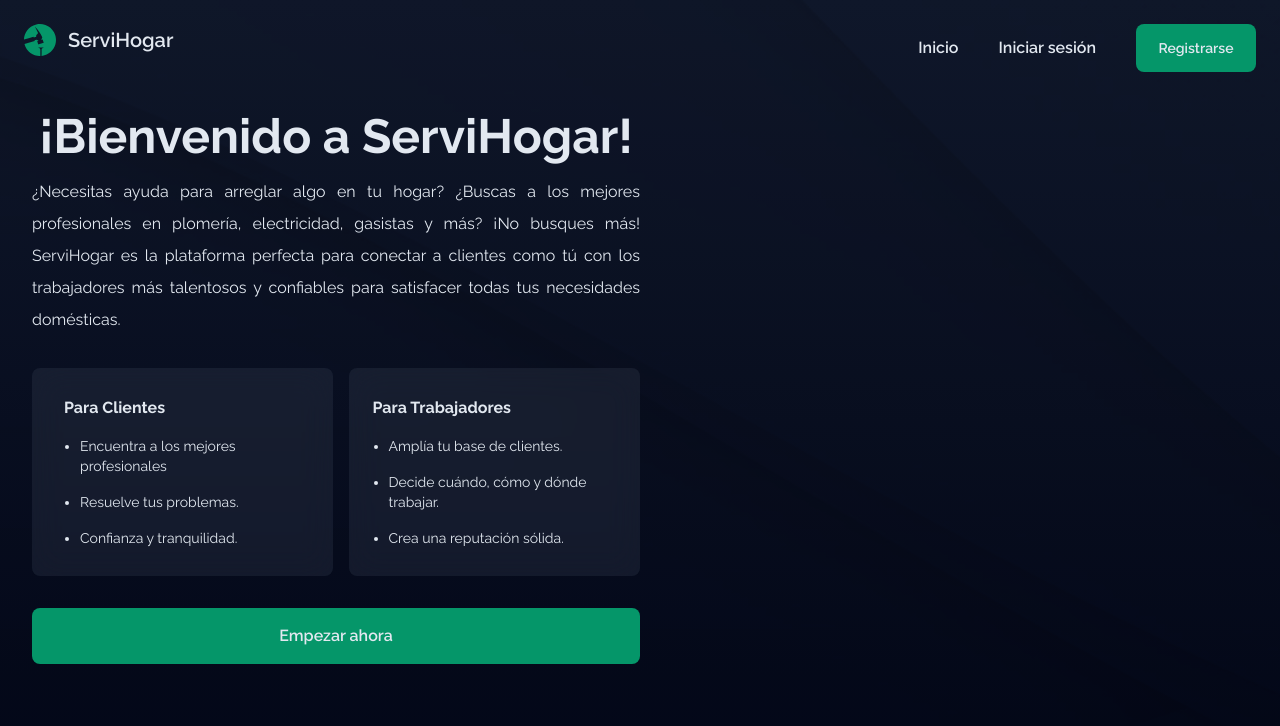
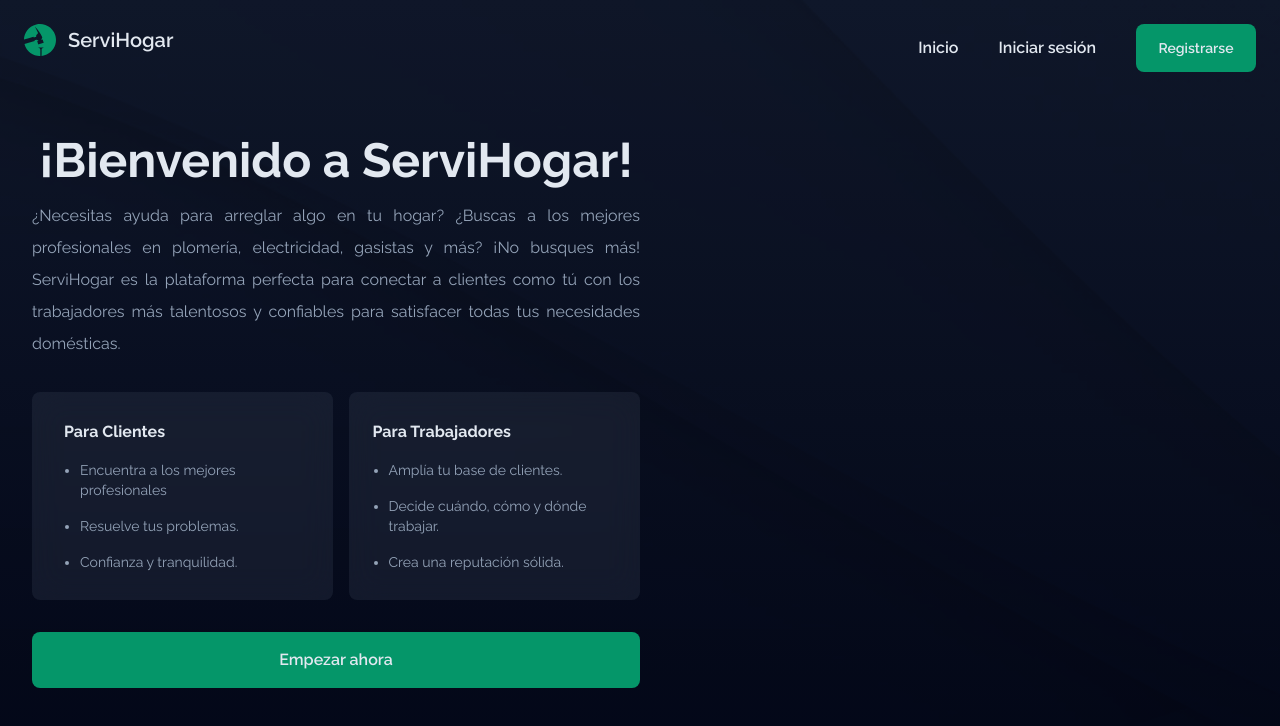
Before and after one commit to ignaciojsoler/nucba-proyecto-final-frontend, a React (Vite) app: page / in a window 1280 px wide. Shown: the top 726 px of the page. Built offline with nearby package versions, Linux system fonts and the light colour scheme.

Commit message:
Fix: background dark and some spaces aligns

```diff
--- a/src/components/Button.tsx
+++ b/src/components/Button.tsx
@@ -39,7 +39,7 @@ export const Button = (props: ButtonProps) => {
     }
     ${
       color === "secondary"
-        ? " bg-fuchsia-900 text-slate-200 hover:bg-fuchsia-800"
+        ? " bg-purple-900 text-slate-200 hover:bg-purple-800"
         : color === "dark"
         ? "bg-slate-900 hover:bg-slate-800"
         : color === "neutral"
--- a/src/components/Header.tsx
+++ b/src/components/Header.tsx
@@ -9,10 +9,12 @@ export const Navbar = () => {
   return (
     <nav className="absolute w-full z-20">
       <div className="px-6 py-6 flex justify-between items-start m-auto md:justify-between lg:max-w-7xl">
-        <span className="relative z-30 hidden md:flex md:items-center md:space-x-3">
-          <img src={logo} alt="logotype" className="w-8 h-8" />
-          <h6 className="text-slate-200 text-xl font-semibold">ServiHogar</h6>
-        </span>
+        <Link to="/">
+          <span className="relative z-30 hidden md:flex md:items-center md:space-x-3">
+            <img src={logo} alt="logotype" className="w-8 h-8" />
+            <h6 className="text-slate-200 text-xl font-semibold">ServiHogar</h6>
+          </span>
+        </Link>
         <div className="md:hidden">
           <div className="fixed z-20 left-0 bg-gradient-to-b from-slate-900 to-transparent w-full top-0 px-6 pt-6 pb-11 flex justify-between">
             <i className="relative z-30 lg:hidden">
--- a/src/pages/Landing.tsx
+++ b/src/pages/Landing.tsx
@@ -6,12 +6,12 @@ export const Landing = () => {
   return (
     <div className="px-6 flex flex-col justify-center pt-24 text-slate-200 md:px-8 md:pt-0 md:items-center lg:max-w-7xl m-auto lg:grid lg:grid-cols-2 min-h-screen">
       <div className="fixed top-0 left-0 bg-hero-texture bg-cover mix-blend-multiply h-screen w-screen" />
-      <div className=" space-y-8 pt-6 pb-12 z-10">
+      <div className=" space-y-8 pt-6 z-10 md:pb-0">
         <div className=" space-y-4">
           <h1 className=" text-5xl text-center font-bold">
             ¡Bienvenido a ServiHogar!
           </h1>
-          <p className="text-justify leading-8">
+          <p className="text-justify leading-8 text-slate-400">
             ¿Necesitas ayuda para arreglar algo en tu hogar? ¿Buscas a los
             mejores profesionales en plomería, electricidad, gasistas y más? ¡No
             busques más! ServiHogar es la plataforma perfecta para conectar a
@@ -23,7 +23,7 @@ export const Landing = () => {
           <div className="flex flex-col space-y-6 md:space-y-0 md:flex-row md:justify-center md:items-start md:gap-4">
             <div className="w-full backdrop-blur-lg bg-slate-400 bg-opacity-10 px-8 space-y-4 rounded-lg h-52 flex flex-col justify-center">
               <h6 className=" font-bold">Para Clientes</h6>
-              <ul className=" text-sm space-y-4 list-disc pl-4">
+              <ul className=" text-sm space-y-4 list-disc pl-4 text-slate-400">
                 <li className="">Encuentra a los mejores profesionales</li>
                 <li>Resuelve tus problemas.</li>
                 <li>Confianza y tranquilidad.</li>
@@ -31,7 +31,7 @@ export const Landing = () => {
             </div>
             <div className="w-full backdrop-blur-lg bg-slate-400 bg-opacity-10 py-8 px-6 space-y-4 rounded-lg h-52 flex flex-col justify-center">
               <h6 className=" font-bold">Para Trabajadores</h6>
-              <ul className=" text-sm space-y-4 list-disc pl-4">
+              <ul className=" text-sm space-y-4 list-disc pl-4 text-slate-400">
                 <li className="">Amplía tu base de clientes.</li>
                 <li>Decide cuándo, cómo y dónde trabajar.</li>
                 <li>Crea una reputación sólida.</li>
@@ -41,6 +41,9 @@ export const Landing = () => {
           <Button onClick={() => {navigate('/plans')}} title="Empezar ahora" widthFull />
         </div>
       </div>
+      {/* <div>
+        hola
+      </div> */}
     </div>
   );
 };
--- a/src/pages/SignUp.tsx
+++ b/src/pages/SignUp.tsx
@@ -76,12 +76,12 @@ export const SignUp = () => {
     <div className="h-full bg-signup-img bg-cover">
       <div className="m-auto max-w-7xl min-h-screen flex flex-col justify-center items-center lg:flex-row lg:h-screen">
       {isLoading && <Loader />}
-      <div className="hidden w-full lg:flex lg:flex-col lg:h-full lg:py-24">
+      <div className="hidden w-full lg:flex lg:flex-col lg:h-full lg:py-28">
         <div className="h-full bg-slate-800 bg-opacity-40 backdrop-blur-lg rounded-2xl p-12 flex flex-col justify-center items-start space-y-8 text-slate-200">
           <h3 className=" text-5xl font-bold">
-            Únete a nuestra comunidad hoy.
+            <span className=" text-purple-700">Únete</span> a nuestra comunidad hoy.
           </h3>
-          <p className=" text-base font-medium">
+          <p className=" text-base font-medium text-slate-400">
             Nuestro proceso de registro es rápido y sencillo. Te tomará tan solo
             unos minutos.
           </p>
@@ -95,7 +95,7 @@ export const SignUp = () => {
       <div className="w-full lg:flex lg:items-center">
         <div className="min-h-full hidden lg:block"></div>
         <div className="pt-24 px-8 space-y-4 rounded-xl min-w-full lg:pt-0">
-          <h4 className="text-slate-200 text-center text-2xl font-bold mb-8">
+          <h4 className="text-slate-200 text-center text-2xl font-bold mb-6">
             Registrarse como {selectedPlan}
           </h4>
           <Input
@@ -129,7 +129,7 @@ export const SignUp = () => {
             onClick={() => handleSignUp()}
             className="w-full"
           />
-          <div className="flex-row justify-center py-2">
+          <div className="flex-row justify-center py-1">
             <p className="text-slate-200 text-center text-sm py-2">
               ¿Ya estás registrado?
               <span className="text-emerald-600 font-bold ml-2">
```
Also changed, not shown: src/assets/img/login-img.jpg, src/assets/img/signup-img.jpg.
